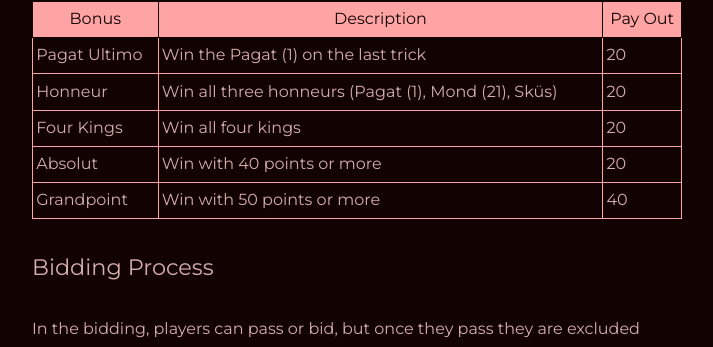
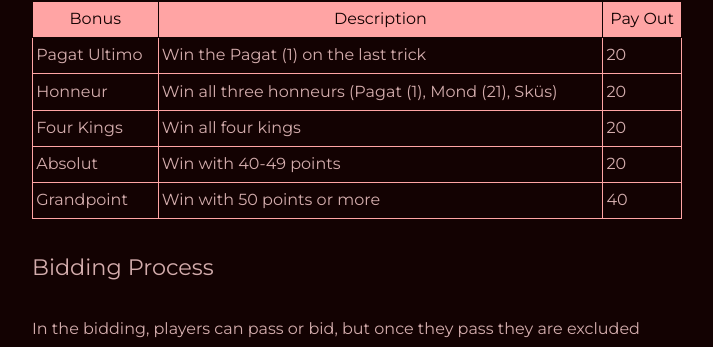
Before and after one commit to BrianInGermany/oldcardgames, a Jekyll site: the page built from all_collections/_posts/2022-12-18-tapp_tarock.markdown, in a window 1280 px wide and 900 px high, scrolled down 3995 px. Shown: the part 106-453 px from the top of the window, without its empty margins (283-996 px from the left). Built offline with Jekyll 4.4.1, drawn with Linux system fonts in a browser that asks for light colours; some of the changed text lies outside the part shown.

Commit message:
edit bonuses

```diff
--- a/all_collections/_posts/2022-12-18-tapp_tarock.markdown
+++ b/all_collections/_posts/2022-12-18-tapp_tarock.markdown
@@ -63,7 +63,7 @@ In addition to the bids, there are bonuses, which can be won by any player and a
 | Pagat Ultimo | Win the Pagat (1) on the last trick                | 20    |
 | Honneur      | Win all three honneurs (Pagat (1), Mond (21), Sküs) | 20    |
 | Four Kings   | Win all four kings                                 | 20    |
-| Absolut      | Win with 40 points or more                         | 20  |
+| Absolut      | Win with 40-49 points                         | 20  |
 | Grandpoint   | Win with 50 points or more                         | 40    |
 
 
@@ -181,7 +181,7 @@ Tip: Use poker chips!
 | Pagat Ultimo | Win the Pagat (1) on the last trick                | 20    |
 | Honneur      | Win all three honneurs (Pagat (1), Mond (21), Sküs) | 20    |
 | Four Kings   | Win all four kings                                 | 20    |
-| Absolut      | Win with 40 points or more                         | 20    |
+| Absolut      | Win with 40-49 points                         | 20    |
 | Grandpoint   | Win with 50 points or more                         | 40    |
 
 ## End of Game
--- a/assets/pdf/tapptarock_cheatsheet.html
+++ b/assets/pdf/tapptarock_cheatsheet.html
@@ -177,7 +177,7 @@
 </tr>
 <tr>
 <td>Absolut</td>
-<td>Win with 40 points or more</td>
+<td>Win with 40-49 points</td>
 <td>20</td>
 </tr>
 <tr>
```
Also changed, not shown: assets/pdf/tapptarock_cheatsheet.md (+1 -1 lines), 1 other file.
